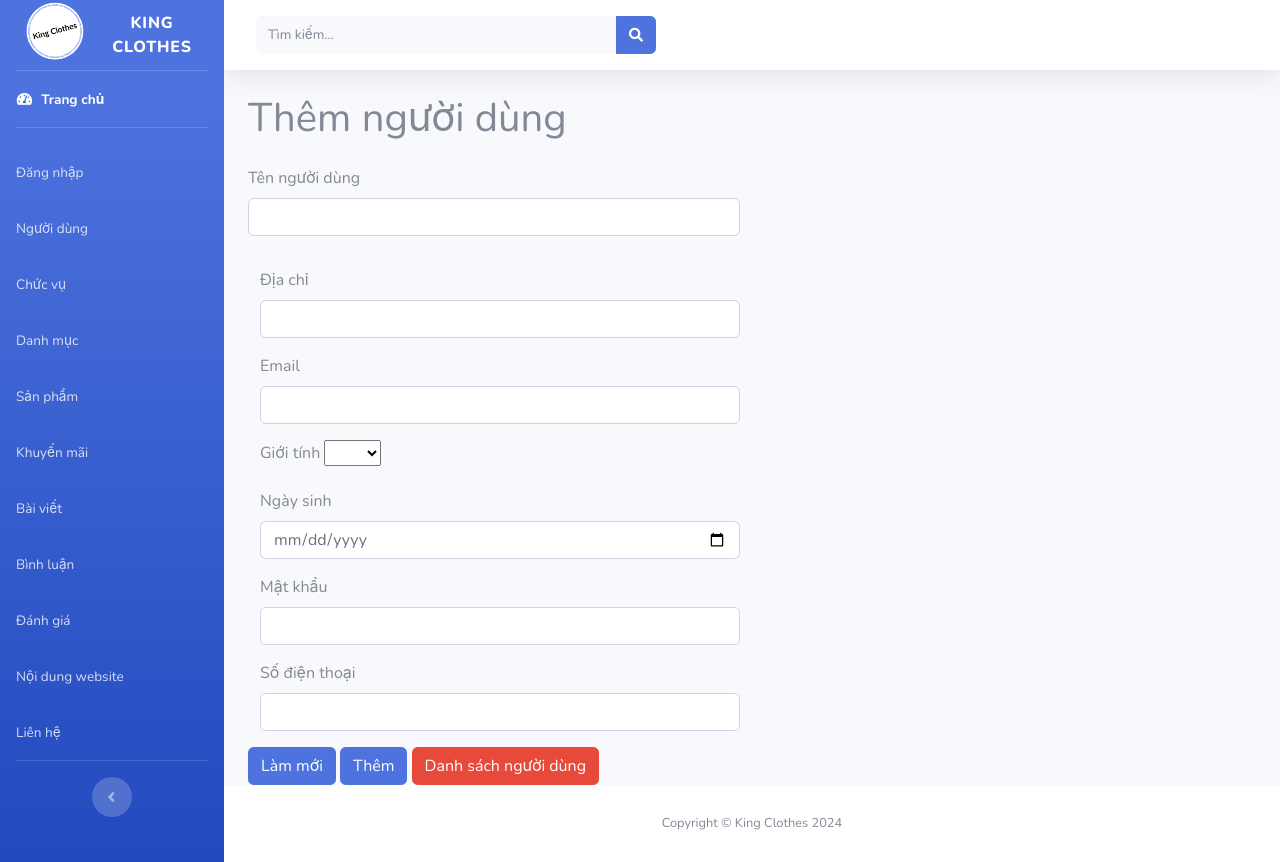
After one commit to NguyenHoangVu-2004/Duan1-Nhom7, a PHP site: the page made by views/nguoidung/themnguoidung.php in a window 1280 px wide. The commit adds this page. Run offline with PHP 8.4, Linux system fonts and the light colour scheme; the template is opened without the code that fills it, so the values that code supplies are empty.

Commit message:
nguoi dung nma chua hoan thien

```diff
--- a/index.php
+++ b/index.php
@@ -41,6 +41,10 @@ if ($act == 'home') {
     baiviet();
 }else if ($act == 'themnoidung') {
     baiviet();
+}else if ($act == 'nguoidung'){
+    nguoidung();
+}else if ($act == 'themnguoidung'){
+    themnguoidung();
 }
 // Kiểm tra xem user đã đăng nhập chưa
 middleware_auth_check($act, $arrRouteNeedAuth);
--- /dev/null
+++ b/views/nguoidung/themnguoidung.php
@@ -0,0 +1,76 @@
+<?php
+include "./views/layout/header.php";
+include "./views/layout/menu.php";
+?>
+
+
+
+<!-- MAIN CHÍNH (CẦN SỬA) -->
+<div class="container-fluid">
+    <h1>Thêm người dùng</h1>
+    <form action="" method="post" enctype="multipart/form-data">
+        <div class="row">
+            <div class="col-md-6">
+                <div class="mb-3 mt-3">
+                    <label for="" class="form-label">Tên người dùng</label>
+                    <input type="text" name="ten_nguoi_dung" class="form-control">
+                </div>
+            </div>
+        </div>
+
+            <div class="col-md-6">
+                <div class="mb-3 mt-3">
+                    <label for="" class="form-label">Địa chỉ</label>
+                    <input type="text" class="form-control" name="dia_chi">
+                </div>
+            </div>
+
+
+            <div class="col-md-6">
+                <div class="mb-3 mt-3">
+                    <label for="" class="form-label">Email</label>
+                    <input type="text" class="form-control" name="email">
+                </div>
+            </div>
+
+
+            <div class="col-md-6">
+                <div class="mb-3 mt-3">
+                    <label for="" class="form-label">Giới tính</label>
+                    <select name="gioi_tinh" id="gioi_tinh">
+                        <option value="0"></option>
+                        <option value="1">Nam</option>
+                        <option value="2">Nữ</option>
+                    </select>
+                </div>
+            </div>
+
+
+            <div class="col-md-6">
+                <div class="mb-3 mt-3">
+                    <label for="" class="form-label">Ngày sinh</label>
+                    <input type="date" class="form-control" name="ngay_sinh">
+                </div>
+            </div>
+
+            <div class="col-md-6">
+                <div class="mb-3 mt-3">
+                    <label for="" class="form-label">Mật khẩu</label>
+                    <input type="text" class="form-control" name="mat_khau">
+                </div>
+            </div>
+            <div class="col-md-6">
+                <div class="mb-3 mt-3">
+                    <label for="" class="form-label">Số điện thoại</label>
+                    <input type="text" class="form-control" name="sdt">
+                </div>
+            </div>
+            <button type="reset" class="btn btn-primary">Làm mới</button>
+            <button type="submit" class="btn btn-primary">Thêm</button>
+            <a href="?act=nguoidung" class="btn btn-danger">Danh sách người dùng</a>
+    </form>
+</div>
+</div>
+<?php
+include "./views/layout/footer.php";
+?>
```
Also changed, not shown: controllers/NguoidungController.php (added, +15 -0 lines), views/nguoidung/nguoidung.php (added, +81 -0 lines).
